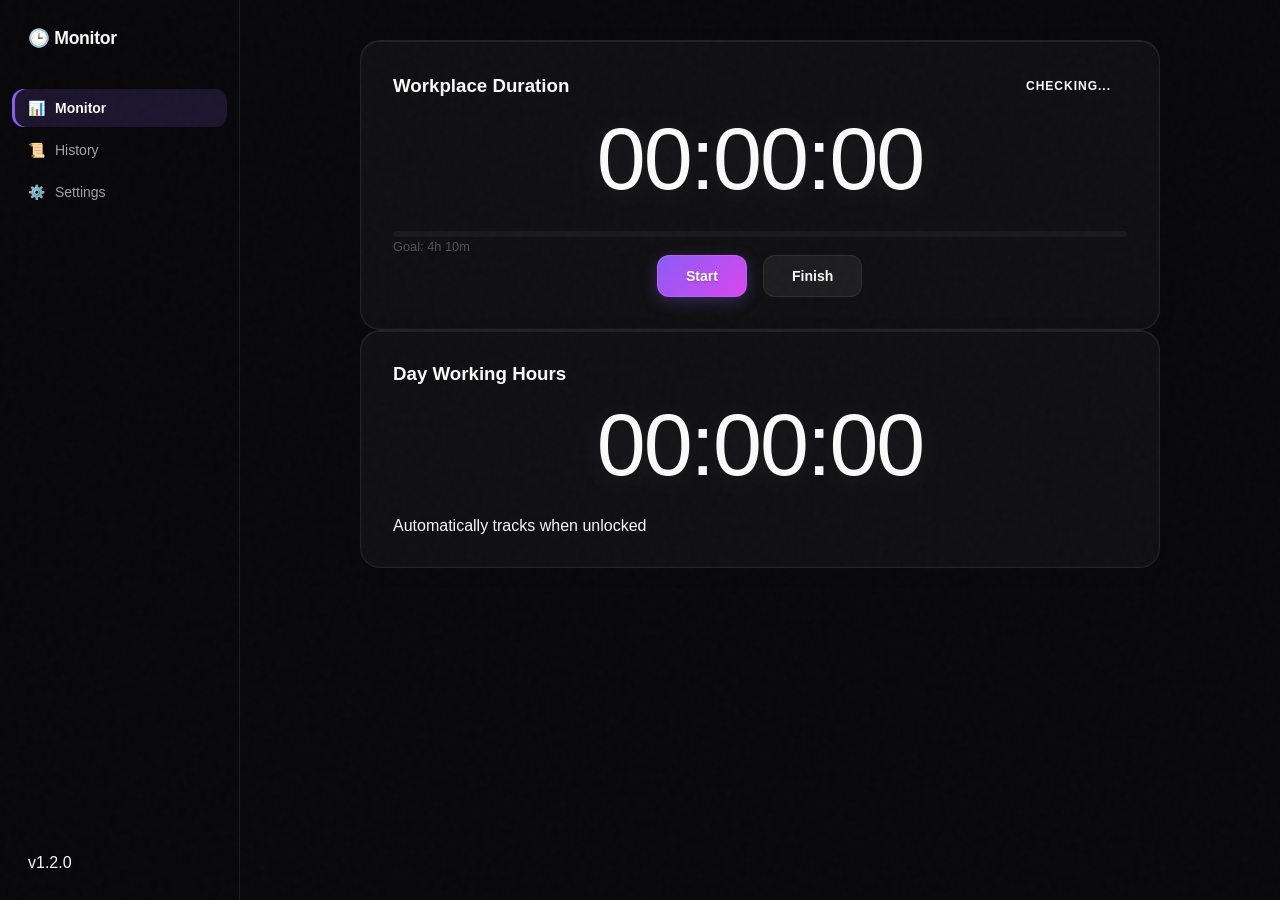
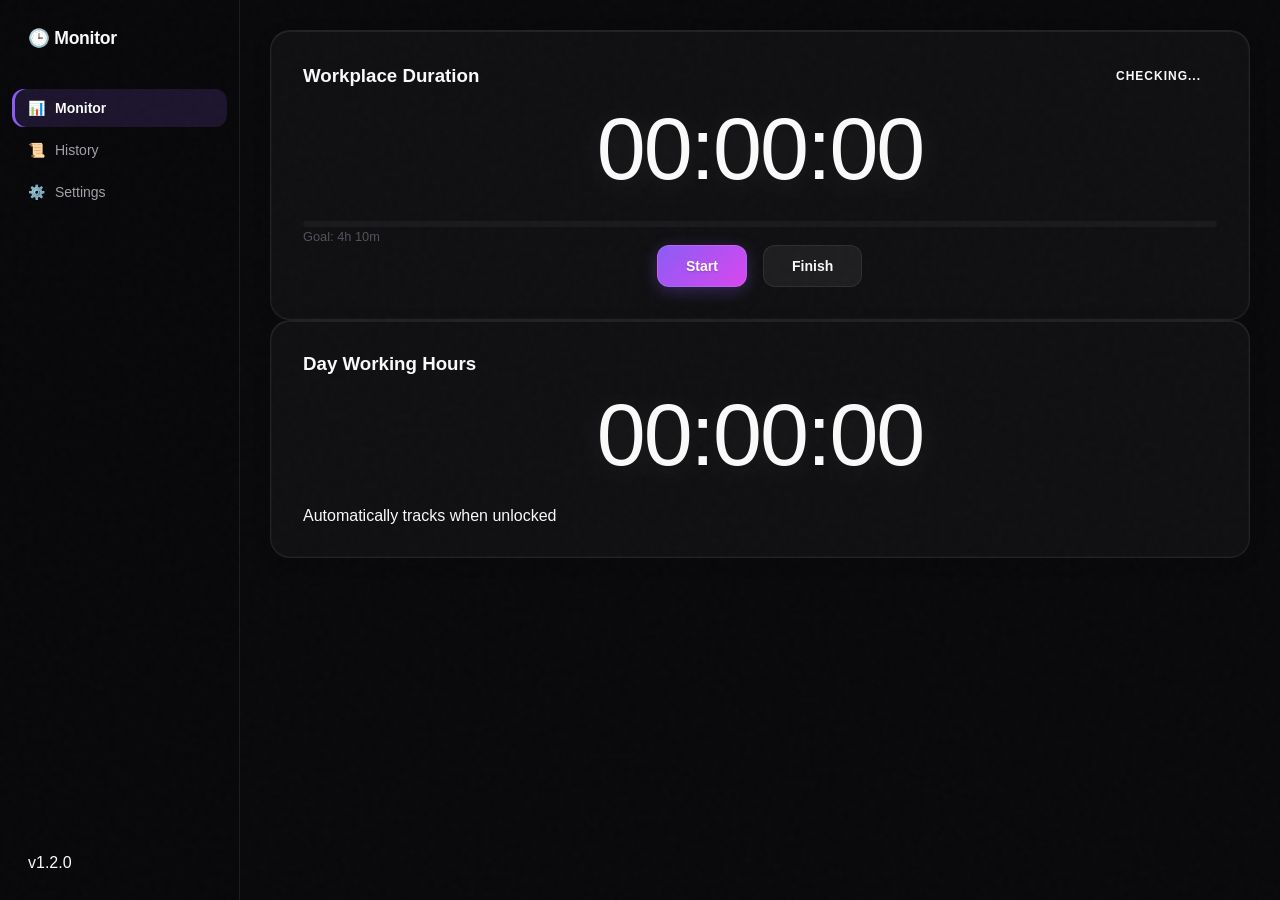

feat: add productivity and wellbeing dashboard feature with configuration settings and activity tracking

--- a/public/style.css
+++ b/public/style.css
@@ -180,10 +180,86 @@ body::before {
   padding: 28px 0;
   flex-shrink: 0;
   z-index: 10;
+  position: relative;
+  /* overflow: hidden; Removed to allow toggle to straddle the border */
+  transition: width 0.3s cubic-bezier(0.4, 0, 0.2, 1);
 }
+
+/* Minimized sidebar — icons only, labels fade out */
+.sidebar.minimized {
+  width: 64px;
+}
+.sidebar.minimized .nav-label {
+  opacity: 0;
+  max-width: 0;
+  overflow: hidden;
+  pointer-events: none;
+}
+.sidebar.minimized .logo {
+  padding: 0;
+  justify-content: center;
+}
+.sidebar.minimized nav {
+  padding: 0 8px;
+}
+.sidebar.minimized .nav-item {
+  justify-content: center;
+  padding: 11px 0;
+}
+.sidebar.minimized .sidebar-footer {
+  padding: 0;
+  display: flex;
+  justify-content: center;
+}
+/* Flip the arrow when minimized */
+.sidebar.minimized .sidebar-toggle svg {
+  transform: rotate(180deg);
+}
+
+/* nav-label — smooth transition */
+.nav-label {
+  opacity: 1;
+  max-width: 160px;
+  overflow: hidden;
+  white-space: nowrap;
+  flex-shrink: 1;
+  min-width: 0;
+  transition: opacity 0.2s ease, max-width 0.3s cubic-bezier(0.4, 0, 0.2, 1);
+}
+
+/* Sidebar toggle — straddles the sidebar right edge for clean alignment in both states */
+.sidebar-toggle {
+  position: absolute;
+  top: 29px; /* Vertically centered with the logo icon */
+  right: -11px; /* Straddle the border (22px width) */
+  background: var(--surface);
+  border: 1px solid var(--border);
+  border-radius: 50%;
+  width: 22px;
+  height: 22px;
+  display: flex;
+  align-items: center;
+  justify-content: center;
+  cursor: pointer;
+  color: var(--text-dim);
+  z-index: 20;
+  flex-shrink: 0;
+  transition: background 0.2s, color 0.2s;
+}
+.sidebar-toggle:hover {
+  background: var(--primary-dim);
+  color: var(--text);
+}
+.sidebar-toggle svg {
+  transition: transform 0.3s cubic-bezier(0.4, 0, 0.2, 1);
+  flex-shrink: 0;
+}
+
+
 
 .logo {
   padding: 0 28px;
+  padding-right: 40px; /* space for the absolute toggle btn */
   font-size: 1.1rem;
   font-weight: 700;
   margin-bottom: 40px;
@@ -260,8 +336,9 @@ nav {
 /* ─── Main Content ─── */
 .main-content {
   flex: 1;
-  padding: 40px;
+  padding: 30px;
   overflow-y: auto;
+  overflow-x: hidden;
   position: relative;
   background: transparent;
   z-index: 1;
@@ -290,14 +367,16 @@ nav {
   content-visibility: hidden;
   position: absolute;
   width: 100%;
-  max-width: 800px;
-  margin: 0 auto;
   opacity: 0;
   pointer-events: none;
   transform: translateY(16px);
   transition: opacity 0.4s cubic-bezier(0.16, 1, 0.3, 1), 
               transform 0.4s cubic-bezier(0.34, 1.56, 0.64, 1);
   will-change: opacity, transform;
+}
+
+.view:focus {
+  outline: none;
 }
 
 .view.active {
@@ -910,11 +989,29 @@ body[data-theme="light"] .theme-btn.active {
 }
 
 /* ─── Dashboard Grid (Charts) ─── */
-.dashboard-grid {
+.dashboard-top-row {
   display: grid;
-  grid-template-columns: 1fr 280px;
-  gap: 20px;
-  margin-top: 20px;
+  grid-template-columns: 1fr 300px;
+  gap: 24px;
+  margin-top: 24px;
+}
+
+.dashboard-bottom-row {
+  display: grid;
+  grid-template-columns: 1fr;
+  gap: 24px;
+  margin-top: 24px;
+}
+
+.dashboard-top-row > .chart-card,
+.dashboard-bottom-row > .chart-card {
+  margin-top: 0 !important;
+}
+
+@media (max-width: 1000px) {
+  .dashboard-top-row {
+    grid-template-columns: 1fr;
+  }
 }
 
 .chart-card {
@@ -1470,10 +1567,15 @@ body[data-theme="light"] .theme-btn.active {
 }
 
 .donut-center-label {
-  font-size: 0.6rem;
+  font-size: 0.55rem;
   font-weight: 700;
   letter-spacing: 0.05em;
   text-transform: uppercase;
+  max-width: 85px;
+  overflow: hidden;
+  text-overflow: ellipsis;
+  white-space: nowrap;
+  text-align: center;
 }
 
 .category-legend {
@@ -2017,14 +2119,7 @@ input[type="text"]:focus {
 
 /* ─── Responsive Design ─── */
 @media (max-width: 1024px) {
-  .dashboard-grid {
-    grid-template-columns: 1fr;
-  }
-
-  .ring-card {
-    max-width: 400px;
-    margin: 0 auto;
-  }
+  /* Removed fixed 1-column grid for dashboard-grid as it is now auto-fit */
 }
 
 @media (max-width: 768px) {
@@ -4115,3 +4210,29 @@ body[data-theme="light"] .break-action-card {
 }
 
 
+
+
+/* Sidebar icon tooltips when minimized */
+.sidebar.minimized .nav-item { position: relative; }
+.sidebar.minimized .nav-item::after {
+  content: attr(data-label);
+  position: absolute;
+  left: calc(100% + 10px);
+  top: 50%;
+  transform: translateY(-50%);
+  background: var(--surface);
+  border: 1px solid var(--border);
+  color: var(--text);
+  font-size: 0.78rem;
+  font-weight: 500;
+  padding: 5px 10px;
+  border-radius: 6px;
+  white-space: nowrap;
+  opacity: 0;
+  pointer-events: none;
+  transition: opacity 0.15s;
+  z-index: 100;
+}
+.sidebar.minimized .nav-item:hover::after { opacity: 1; }
+
+/* Wellbeing Feature (moved to wellbeing.css) */
